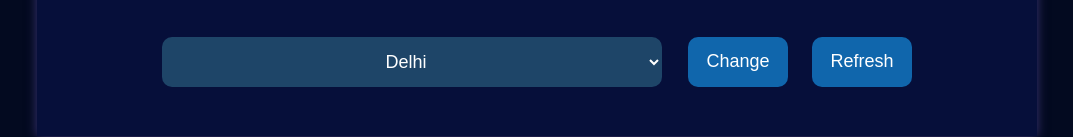
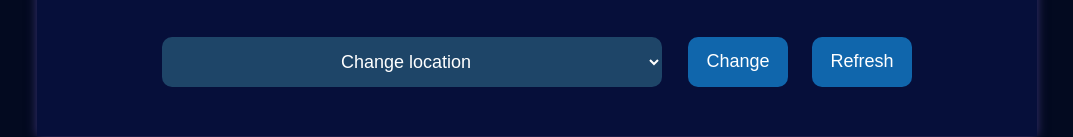
Before and after one commit to Jeet-dhali/AQIdetector, a website with bundled scripts: page public/index.html in a window 1280 px wide. Shown: the part 589-726 px from the top of the page, without its empty margins (103-1176 px from the left). Built offline with nearby package versions, Linux system fonts and the light colour scheme; no server answers.

Commit message:
addel QL change

```diff
--- a/public/index.html
+++ b/public/index.html
@@ -36,6 +36,7 @@
             <div class="location-selection">
                 <div class="location">
                     <select class="location-selector">
+                        <option disabled selected class="location-names">Change location</option>
                         <option class="location-names">Delhi</option>
                         <option class="location-names">Mumbai</option>
                         <option class="location-names">Kolkata</option>
```
